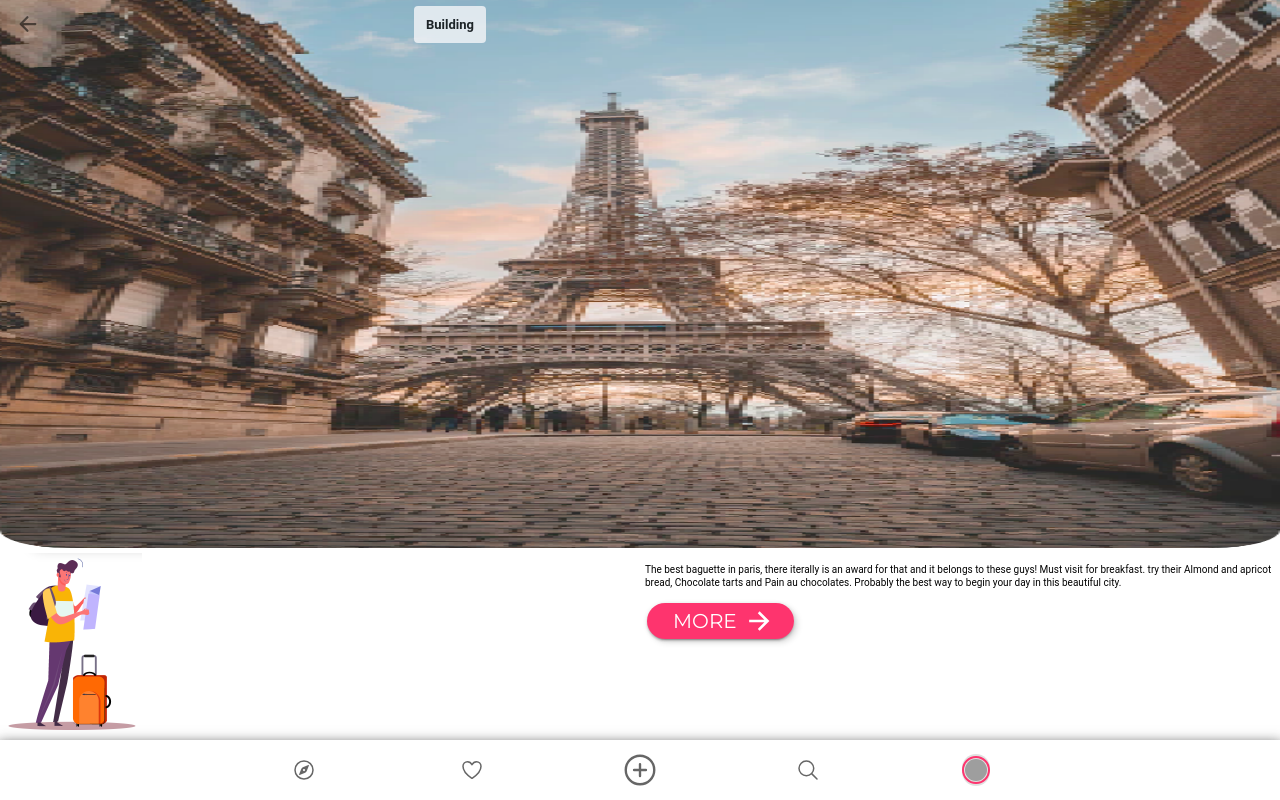
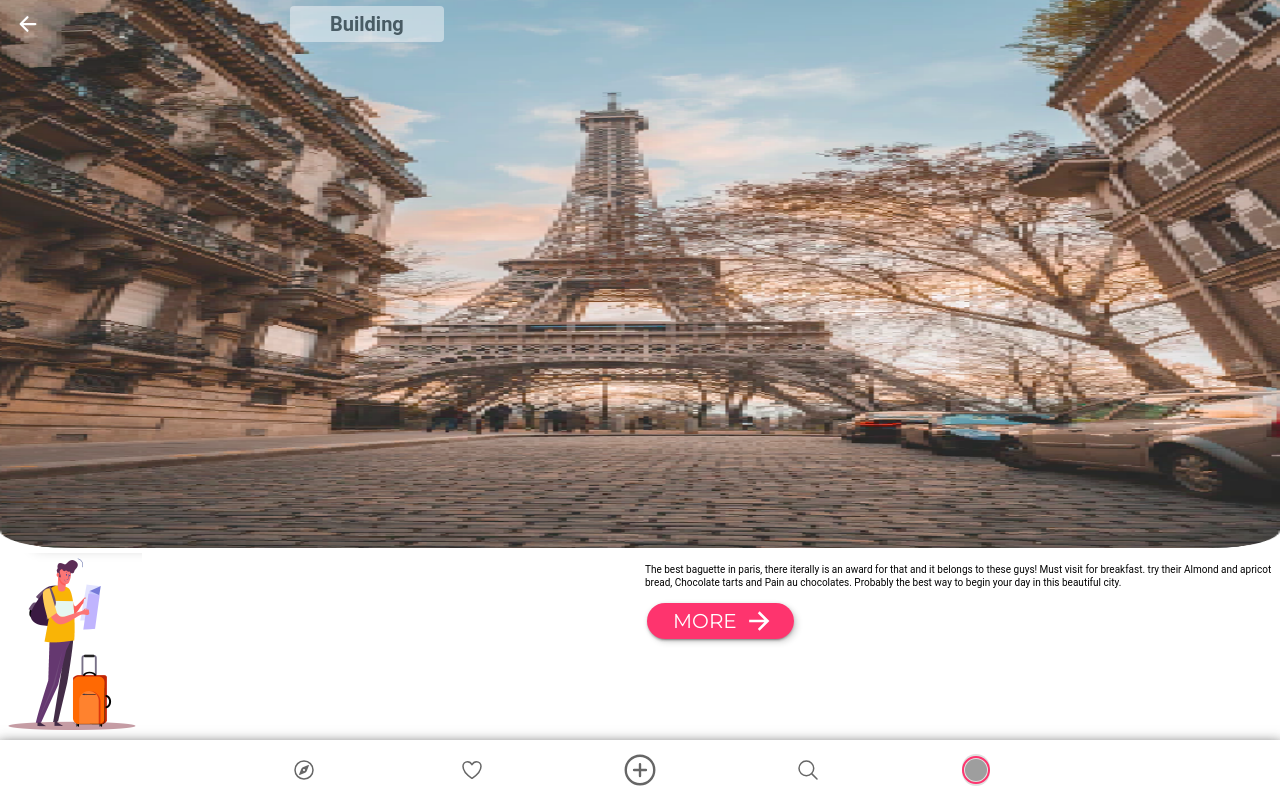
Before and after one commit to rhit99900/travelog-frontend, a React (Create React App) app: page /itinerary in a window 1280 px wide. Built offline with nearby package versions, Linux system fonts and the light colour scheme; grey boxes are pictures that could not be loaded.

Commit message:
style changes

```diff
--- a/src/pages/User/Itinerary/Itinerary.css
+++ b/src/pages/User/Itinerary/Itinerary.css
@@ -89,11 +89,16 @@ div.itineraryHighlightsItem p{
    margin-top:55%;
 }
 .buildingBadge{
-  padding: 12px;
-    margin-left: 30%;
-    opacity: 0.8;
+  padding:8px 40px 8px 40px;
+  margin-left: 20%;
+  opacity: 0.5;
+  font-size: 20px;
 }
 .smallTxt {
   color: #fff !important;
   font-size:8px !important;
 }
+
+.arrowBack{
+  color: #fff !important;
+}
--- a/src/pages/User/Itinerary/Itinerary.jsx
+++ b/src/pages/User/Itinerary/Itinerary.jsx
@@ -25,7 +25,7 @@ const Itinerary = () => {
     	<IonContent class="background" scroll="false">
     	<IonItem lines="none" class="ionItemNoBg">
 
-		 <IonIcon icon={arrowBackOutline} />
+		 <IonIcon icon={arrowBackOutline} class="arrowBack" />
 		 <IonBadge  class="buildingBadge" color="light">Building</IonBadge>
 
 		 </IonItem>
```
